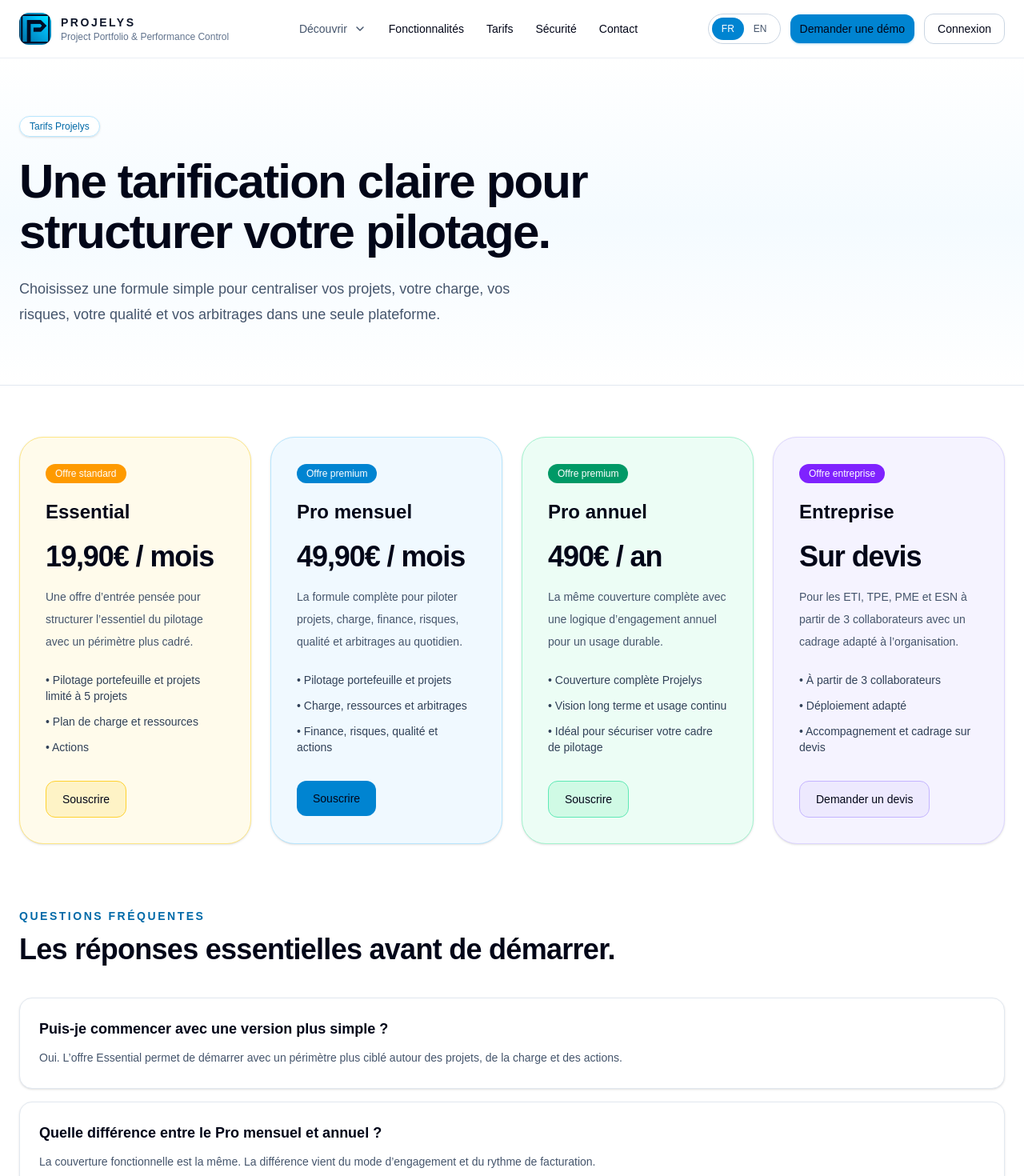
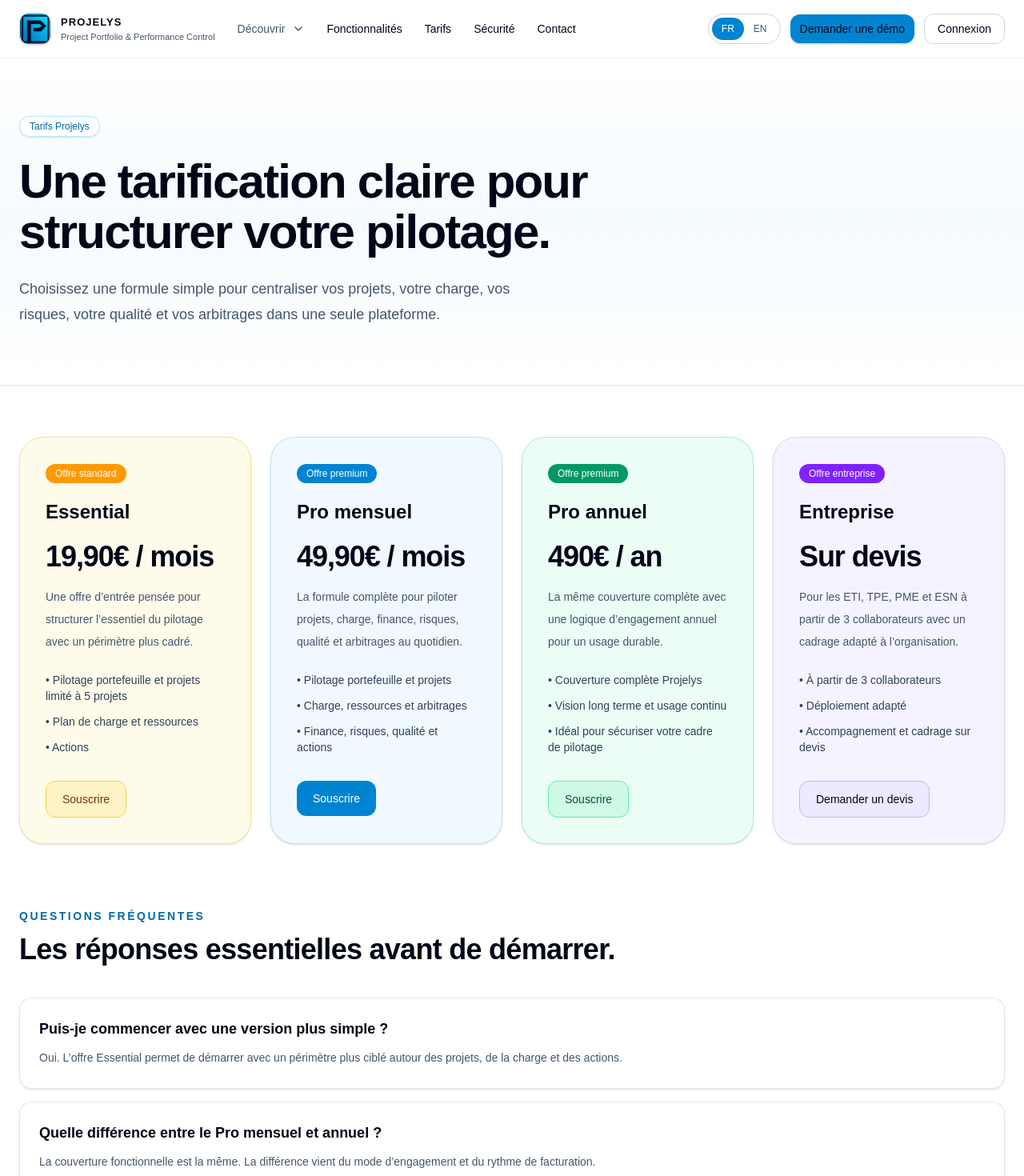
Before and after one commit to MB94320/Projelys, a Next.js app: page /site/pricing in a window 1280 px wide. Shown: the top 1470 px of the page at 80% size. Built offline with nearby package versions, Linux system fonts and the light colour scheme.

Commit message:
Fix marketing header alignment, Stripe pricing CTA, and story band images

```diff
--- a/app/components/marketing/MarketingHeader.tsx
+++ b/app/components/marketing/MarketingHeader.tsx
@@ -31,33 +31,37 @@
 
   return (
     <header className="sticky top-0 z-50 border-b border-slate-200/70 bg-white/92 backdrop-blur-xl dark:border-slate-800 dark:bg-slate-950/92">
-      <div className="mx-auto flex max-w-7xl items-center justify-between gap-3 px-4 py-3 sm:px-6 sm:py-4">
+      <div className="mx-auto flex max-w-7xl items-center gap-3 px-4 py-3 sm:px-6 sm:py-4">
         <Link
           href={`/site?lang=${lang}`}
-          className="flex min-w-0 items-center gap-3"
+          className="flex min-w-0 shrink-0 items-center gap-3"
           onClick={() => {
             setOpen(false);
             setMobileOpen(false);
           }}
         >
+          <div className="flex h-[40px] w-[40px] items-center justify-center overflow-hidden rounded-xl border border-slate-200 bg-white shadow-sm transition hover:shadow-md dark:border-slate-700 dark:bg-slate-800">
             <Image
               src="/PROJELYS.png"
               alt="Projelys"
               width={40}
               height={40}
-            className="h-10 w-10 rounded-xl object-contain"
+              className="h-[40px] w-[40px] object-contain"
+              priority
             />
+          </div>
+
           <div className="hidden min-w-0 sm:block">
-            <div className="truncate text-xs font-semibold uppercase tracking-[0.18em] text-slate-900 dark:text-white sm:text-sm">
+            <div className="truncate text-[13px] font-bold uppercase tracking-[0.08em] text-slate-950 dark:text-white">
               Projelys
             </div>
-            <div className="truncate text-[10px] text-slate-500 dark:text-slate-400 sm:text-xs">
+            <div className="truncate text-[11px] text-slate-600 dark:text-slate-300">
               Project Portfolio & Performance Control
             </div>
           </div>
         </Link>
 
-        <nav className="hidden items-center gap-7 lg:flex">
+        <nav className="ml-4 hidden items-center gap-7 lg:flex">
           <div className="relative">
             <button
               type="button"
@@ -140,7 +144,7 @@
           </Link>
         </nav>
 
-        <div className="flex items-center gap-2 sm:gap-3">
+        <div className="ml-auto flex min-w-0 shrink-0 items-center gap-2 sm:gap-3">
           <LanguageToggle />
 
           <Link
@@ -151,7 +155,7 @@
           </Link>
 
           <Link
-            href="/login"
+            href={`/login?lang=${lang}`}
             className="hidden rounded-xl border border-slate-300 px-4 py-2 text-sm font-medium text-slate-700 hover:bg-slate-50 dark:border-slate-700 dark:text-slate-200 dark:hover:bg-slate-900 md:inline-flex"
           >
             {t.nav.login}
@@ -306,7 +310,7 @@
             <div className="border-t border-slate-300 bg-slate-200 px-4 py-4 dark:border-slate-800 dark:bg-slate-950">
               <div className="space-y-2">
                 <Link
-                  href="/login"
+                  href={`/login?lang=${lang}`}
                   onClick={() => setMobileOpen(false)}
                   className="block rounded-xl border border-slate-300 bg-white px-3 py-2.5 text-center text-sm font-medium text-slate-700 hover:bg-slate-50 dark:border-slate-700 dark:bg-slate-900 dark:text-slate-200 dark:hover:bg-slate-800"
                 >
--- a/app/components/marketing/PricingPlans.tsx
+++ b/app/components/marketing/PricingPlans.tsx
@@ -1,5 +1,10 @@
+"use client";
+
+import { useState } from "react";
 import Link from "next/link";
 import { Lang } from "./marketing-content";
+
+type CheckoutPlan = "ESSENTIAL_MONTHLY" | "FULL_MONTHLY" | "FULL_YEARLY";
 
 function PlanCard({
   badge,
@@ -8,10 +13,12 @@
   subtitle,
   features,
   ctaLabel,
-  ctaHref,
   highlighted = false,
   softButton = false,
   tone = "slate",
+  onSubscribe,
+  isLoading = false,
+  ctaHref,
 }: {
   badge: string;
   title: string;
@@ -19,10 +26,12 @@
   subtitle: string;
   features: string[];
   ctaLabel: string;
-  ctaHref: string;
   highlighted?: boolean;
   softButton?: boolean;
   tone?: "slate" | "sky" | "yellow" | "emerald" | "violet";
+  onSubscribe?: () => void;
+  isLoading?: boolean;
+  ctaHref?: string;
 }) {
   const toneStyles = {
     slate: {
@@ -68,7 +77,7 @@
 
   return (
     <div
-      className={`rounded-[30px] border p-6 sm:p-8 shadow-sm transition-colors ${styles.card}`}
+      className={`rounded-[30px] border p-6 shadow-sm transition-colors sm:p-8 ${styles.card}`}
     >
       <div
         className={`inline-flex rounded-full px-3 py-1 text-xs font-medium ${styles.badge}`}
@@ -76,12 +85,12 @@
         {badge}
       </div>
 
-      <h2 className="mt-5 text-xl sm:text-2xl font-semibold text-slate-950 dark:text-white">
+      <h2 className="mt-5 text-xl font-semibold text-slate-950 dark:text-white sm:text-2xl">
         {title}
       </h2>
 
       <div className="mt-5 flex items-end gap-2">
-        <span className="text-3xl sm:text-4xl font-semibold tracking-[-0.03em] text-slate-950 dark:text-white">
+        <span className="text-3xl font-semibold tracking-[-0.03em] text-slate-950 dark:text-white sm:text-4xl">
           {price}
         </span>
       </div>
@@ -96,19 +105,105 @@
         ))}
       </div>
 
-      <Link
-        href={ctaHref}
-        className={`mt-8 inline-flex w-full justify-center rounded-xl px-5 py-3 text-sm font-medium transition sm:w-auto ${styles.button}`}
-      >
-        {ctaLabel}
-      </Link>
+      {onSubscribe ? (
+        <button
+          type="button"
+          onClick={onSubscribe}
+          disabled={isLoading}
+          className={`mt-8 inline-flex w-full justify-center rounded-xl px-5 py-3 text-sm font-medium transition disabled:cursor-not-allowed disabled:opacity-60 sm:w-auto ${styles.button}`}
+        >
+          {isLoading ? (ctaLabel === "Souscrire" ? "Redirection..." : "Redirecting...") : ctaLabel}
+        </button>
+      ) : (
+        <Link
+          href={ctaHref || "#"}
+          className={`mt-8 inline-flex w-full justify-center rounded-xl px-5 py-3 text-sm font-medium transition sm:w-auto ${styles.button}`}
+        >
+          {ctaLabel}
+        </Link>
+      )}
     </div>
   );
 }
 
 export default function PricingPlans({ lang }: { lang: Lang }) {
+  const [loadingPlan, setLoadingPlan] = useState<CheckoutPlan | null>(null);
+  const [error, setError] = useState<string | null>(null);
+
+  async function handleCheckout(plan: CheckoutPlan) {
+    try {
+      setError(null);
+      setLoadingPlan(plan);
+
+      const envMap = {
+        ESSENTIAL_MONTHLY: process.env.NEXT_PUBLIC_STRIPE_ESSENTIAL_MONTHLY_PRICE_ID,
+        FULL_MONTHLY: process.env.NEXT_PUBLIC_STRIPE_FULL_MONTHLY_PRICE_ID,
+        FULL_YEARLY: process.env.NEXT_PUBLIC_STRIPE_FULL_YEARLY_PRICE_ID,
+      } as const;
+
+      const priceId = envMap[plan];
+
+      if (!priceId) {
+        throw new Error(
+          lang === "fr"
+            ? "Le priceId Stripe public est manquant pour cette offre."
+            : "The public Stripe priceId is missing for this plan."
+        );
+      }
+
+      const response = await fetch("/api/stripe/checkout", {
+        method: "POST",
+        headers: {
+          "Content-Type": "application/json",
+        },
+        body: JSON.stringify({
+          priceId,
+          plan,
+          lang,
+          source: "marketing-pricing",
+        }),
+      });
+
+      const data = await response.json();
+
+      if (!response.ok) {
+        throw new Error(
+          data?.error ||
+            (lang === "fr"
+              ? "Impossible de créer la session Stripe."
+              : "Unable to create Stripe session.")
+        );
+      }
+
+      if (!data?.url) {
+        throw new Error(
+          lang === "fr"
+            ? "Aucune URL Stripe reçue."
+            : "No Stripe URL received."
+        );
+      }
+
+      window.location.href = data.url;
+    } catch (e: any) {
+      setError(
+        e?.message ||
+          (lang === "fr"
+            ? "Erreur pendant la redirection Stripe."
+            : "Error during Stripe redirect.")
+      );
+    } finally {
+      setLoadingPlan(null);
+    }
+  }
+
   return (
     <section className="mx-auto max-w-7xl px-4 py-12 sm:px-6 sm:py-16">
+      {error ? (
+        <div className="mb-6 rounded-2xl border border-rose-300 bg-rose-50 px-4 py-3 text-sm text-rose-700 dark:border-rose-900/50 dark:bg-rose-950/20 dark:text-rose-200">
+          {error}
+        </div>
+      ) : null}
+
       <div className="grid gap-6 md:grid-cols-2 xl:grid-cols-4">
         <PlanCard
           badge={lang === "fr" ? "Offre standard" : "Standard plan"}
@@ -133,7 +228,8 @@
                 ]
           }
           ctaLabel={lang === "fr" ? "Souscrire" : "Subscribe"}
-          ctaHref="/subscription"
+          onSubscribe={() => handleCheckout("ESSENTIAL_MONTHLY")}
+          isLoading={loadingPlan === "ESSENTIAL_MONTHLY"}
           softButton
           tone="yellow"
         />
@@ -161,7 +257,8 @@
                 ]
           }
           ctaLabel={lang === "fr" ? "Souscrire" : "Subscribe"}
-          ctaHref="/subscription"
+          onSubscribe={() => handleCheckout("FULL_MONTHLY")}
+          isLoading={loadingPlan === "FULL_MONTHLY"}
           highlighted
           tone="sky"
         />
@@ -189,7 +286,8 @@
                 ]
           }
           ctaLabel={lang === "fr" ? "Souscrire" : "Subscribe"}
-          ctaHref="/subscription"
+          onSubscribe={() => handleCheckout("FULL_YEARLY")}
+          isLoading={loadingPlan === "FULL_YEARLY"}
           softButton
           tone="emerald"
         />
```
Also changed, not shown: app/components/marketing/FeaturesStoryBands.tsx (+36 -16 lines). Lines whose indentation alone changed are shown as unchanged.
